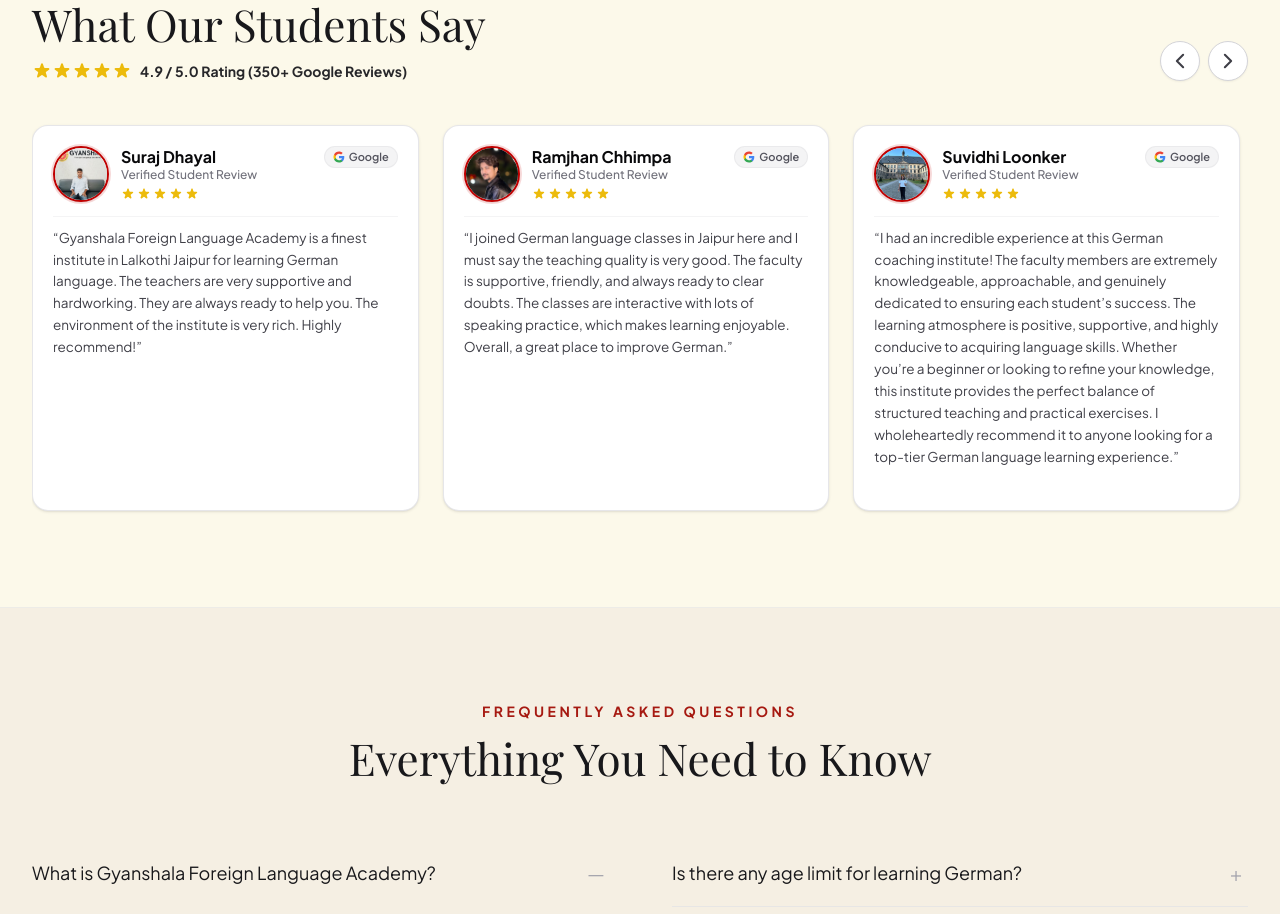
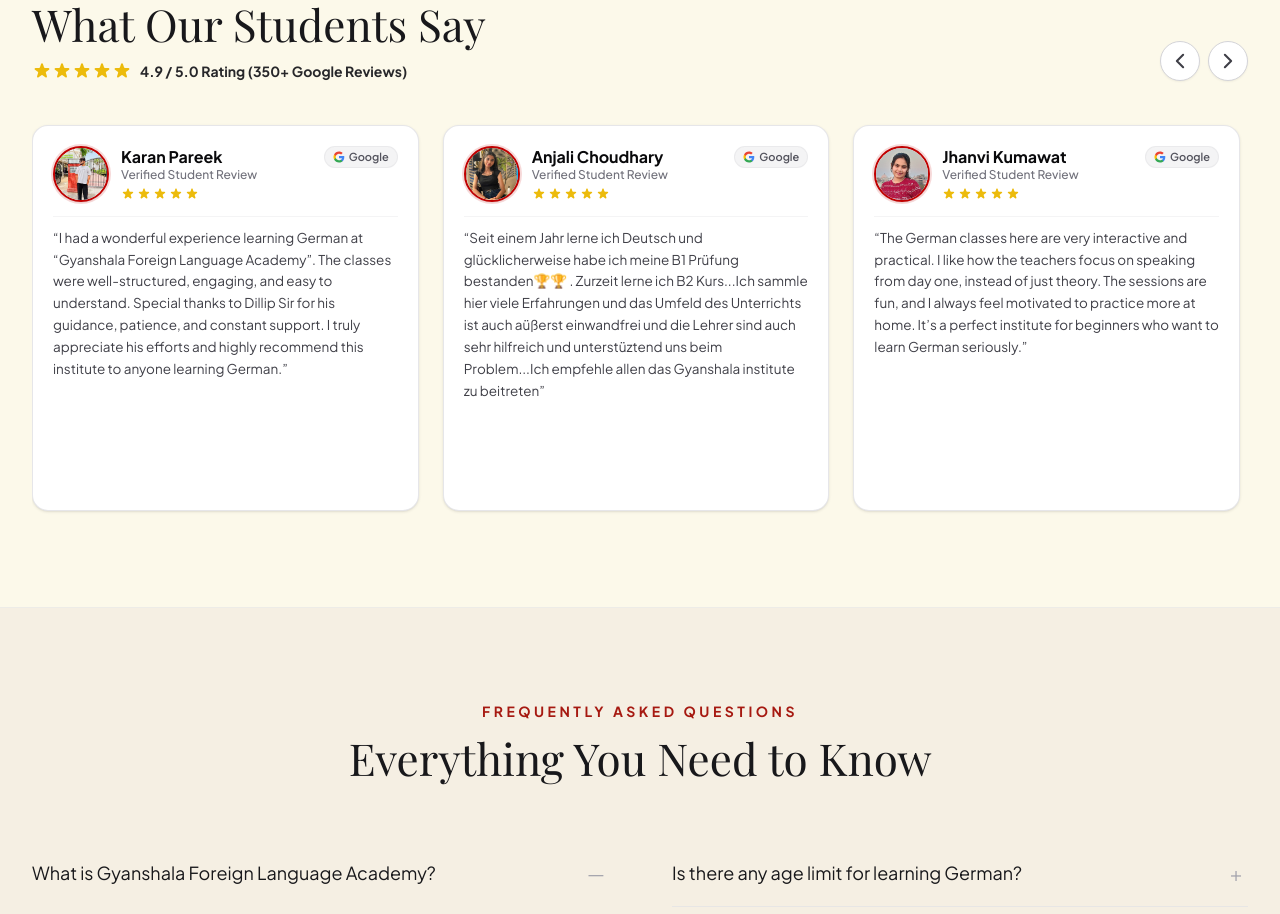
Before and after one commit to WFnear/gyanshala.academy, a Next.js app: page / in a window 1280 px wide. Shown: the part 7180-8094 px from the top of the page. Built offline with nearby package versions, Linux system fonts and the light colour scheme; a web font is replaced by a local one.

Commit message:
Restore original student reviews alongside new reviews

```diff
--- a/src/app/page.tsx
+++ b/src/app/page.tsx
@@ -261,6 +261,34 @@ const onlineVideos: OnlineVideo[] = [
 ];
 
 const studentReviews = [
+  {
+    name: "Karan Pareek",
+    image: "/Review/KaranPareek.png",
+    rating: 5,
+    review:
+      "I had a wonderful experience learning German at “Gyanshala Foreign Language Academy”. The classes were well-structured, engaging, and easy to understand. Special thanks to Dillip Sir for his guidance, patience, and constant support. I truly appreciate his efforts and highly recommend this institute to anyone learning German.",
+  },
+  {
+    name: "Anjali Choudhary",
+    image: "/Review/AnjaliChoudhary.png",
+    rating: 5,
+    review:
+      "Seit einem Jahr lerne ich Deutsch und glücklicherweise habe ich meine B1 Prüfung bestanden🏆🏆 . Zurzeit lerne ich B2 Kurs...Ich sammle hier viele Erfahrungen und das Umfeld des Unterrichts ist auch aüßerst einwandfrei und die Lehrer sind auch sehr hilfreich und unterstüztend uns beim Problem...Ich empfehle allen das Gyanshala institute zu beitreten",
+  },
+  {
+    name: "Jhanvi Kumawat",
+    image: "/Review/JhanviKumawat.png",
+    rating: 5,
+    review:
+      "The German classes here are very interactive and practical. I like how the teachers focus on speaking from day one, instead of just theory. The sessions are fun, and I always feel motivated to practice more at home. It’s a perfect institute for beginners who want to learn German seriously.",
+  },
+  {
+    name: "Richa Singh",
+    image: "/Review/RichaSingh.png",
+    rating: 5,
+    review:
+      "I recently finished my German classes here and I have to say, the faculty is amazing. They really know their stuff and have a deep and thorough Knowledge of the German language. Instead of just making you memorize a textbook, they actually break down tricky grammar and sentence structures so it's easier to grasp the concepts. The teachers are super supportive and patient whenever you get stuck. They are incredible and respond whenever you need help. Definitely recommend.",
+  },
   {
     name: "Suraj Dhayal",
     image: "/Review/Suraj dhayal.jpeg",
```
